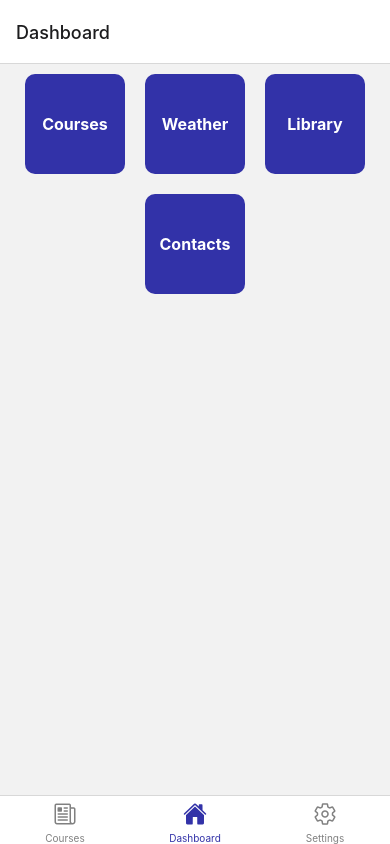
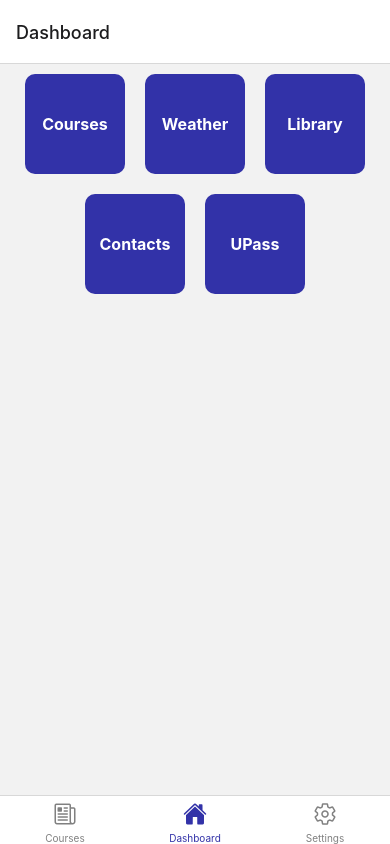
Before and after one commit to mchlcui/nwHacks-UBCgo, a React Native app in the folder UBCgo/: screen /Dashboard in a window 390 px wide. Built offline with nearby package versions, Linux system fonts and the light colour scheme.

Commit message:
added UPass button to dashboard

```diff
--- a/UBCgo/screens/Dashboard.js
+++ b/UBCgo/screens/Dashboard.js
@@ -1,4 +1,4 @@
-import { StyleSheet, Text, View, TouchableOpacity } from 'react-native';
+import { Linking, StyleSheet, Text, View, TouchableOpacity } from 'react-native';
 
 const Dashboard = ({ navigation }) => {
     return (
@@ -34,9 +34,19 @@ const Dashboard = ({ navigation }) => {
                     Contacts
                 </Text>
             </TouchableOpacity>
+
+            <TouchableOpacity style={styles.btnContainer} onPress={handleUPassPress}>
+                <Text style={styles.btnStyle}>
+                    UPass
+                </Text>
+            </TouchableOpacity>
         </View>
     )
 }
+
+const handleUPassPress = () => {
+    Linking.openURL('https://upassbc.translink.ca/');
+    };
 
 const styles = StyleSheet.create({
     container: {
```
